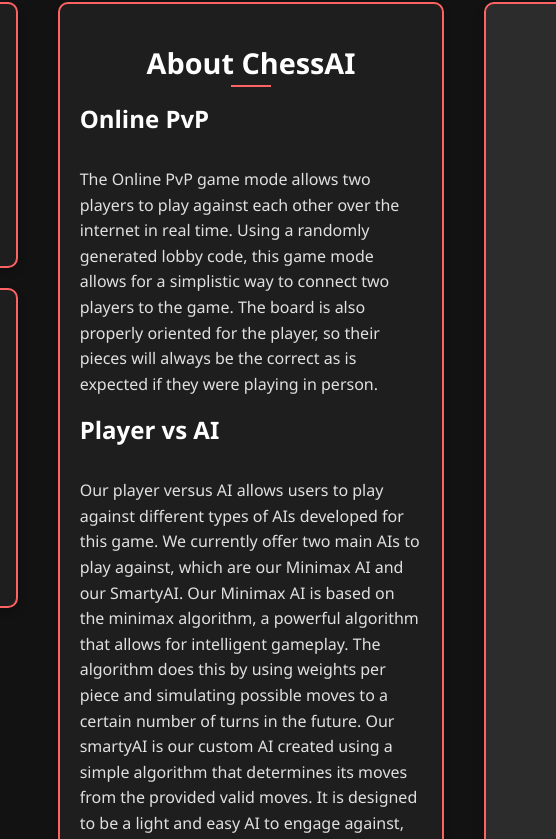
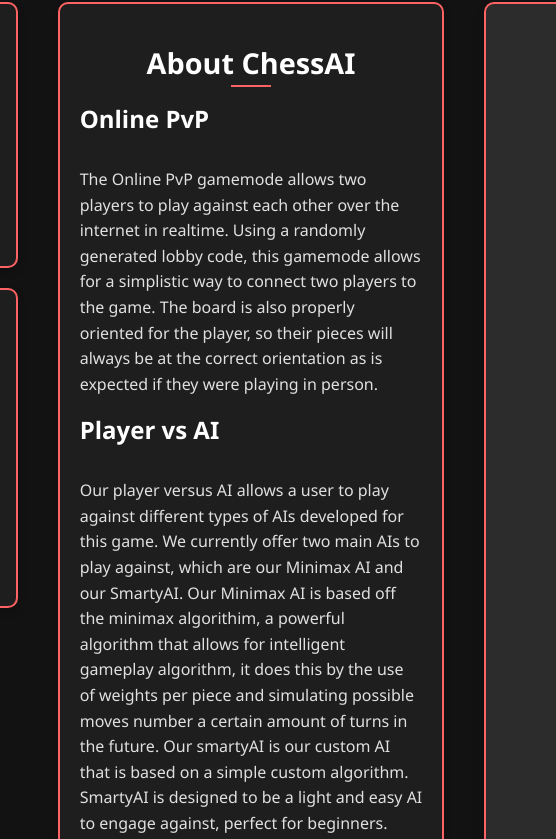
Before and after one commit to Korecct/ChessAI, a plain HTML site: page index.html in a window 1280 px wide. Shown: the part 181-1020 px from the top of the page, 389-945 px from the left. Drawn offline with Linux system fonts and the light colour scheme.

Commit message:
grammar fixes

```diff
--- a/index.html
+++ b/index.html
@@ -54,9 +54,9 @@
                     <div class="description-content">
                         <div class="description-text">
                             <h4>Online PvP</h4>
-                            <p>The Online PvP game mode allows two players to play against each other over the internet in real time. Using a randomly generated lobby code, this game mode allows for a simplistic way to connect two players to the game. The board is also properly oriented for the player, so their pieces will always be the correct as is expected if they were playing in person.</p>
+                            <p>The Online PvP gamemode allows two players to play against each other over the internet in realtime. Using a randomly generated lobby code, this gamemode allows for a simplistic way to connect two players to the game. The board is also properly oriented for the player, so their pieces will always be at the correct orientation as is expected if they were playing in person.</p>
                             <h4>Player vs AI</h4>
-                            <p>Our player versus AI allows users to play against different types of  AIs developed for this game. We currently offer two main AIs to play against, which are our Minimax AI and our SmartyAI. Our Minimax AI is based on the minimax algorithm, a powerful algorithm that allows for intelligent gameplay. The algorithm does this by using weights per piece and simulating possible moves to a certain number of turns in the future. Our smartyAI is our custom AI created using a simple algorithm that determines its moves from the provided valid moves. It is designed to be a light and easy AI to engage against, perfect for beginners.</p>
+                            <p>Our player versus AI allows a user to play against different types of AIs developed for this game. We currently offer two main AIs to play against, which are our Minimax AI and our SmartyAI. Our Minimax AI is based off the minimax algorithim, a powerful algorithm that allows for intelligent gameplay algorithm, it does this by the use of weights per piece and simulating possible moves number a certain amount of turns in the future. Our smartyAI is our custom AI that is based on a simple custom algorithm. SmartyAI is designed to be a light and easy AI to engage against, perfect for beginners.</p>
                         </div>
                         <div class="description-images">
                             <figure>
```
